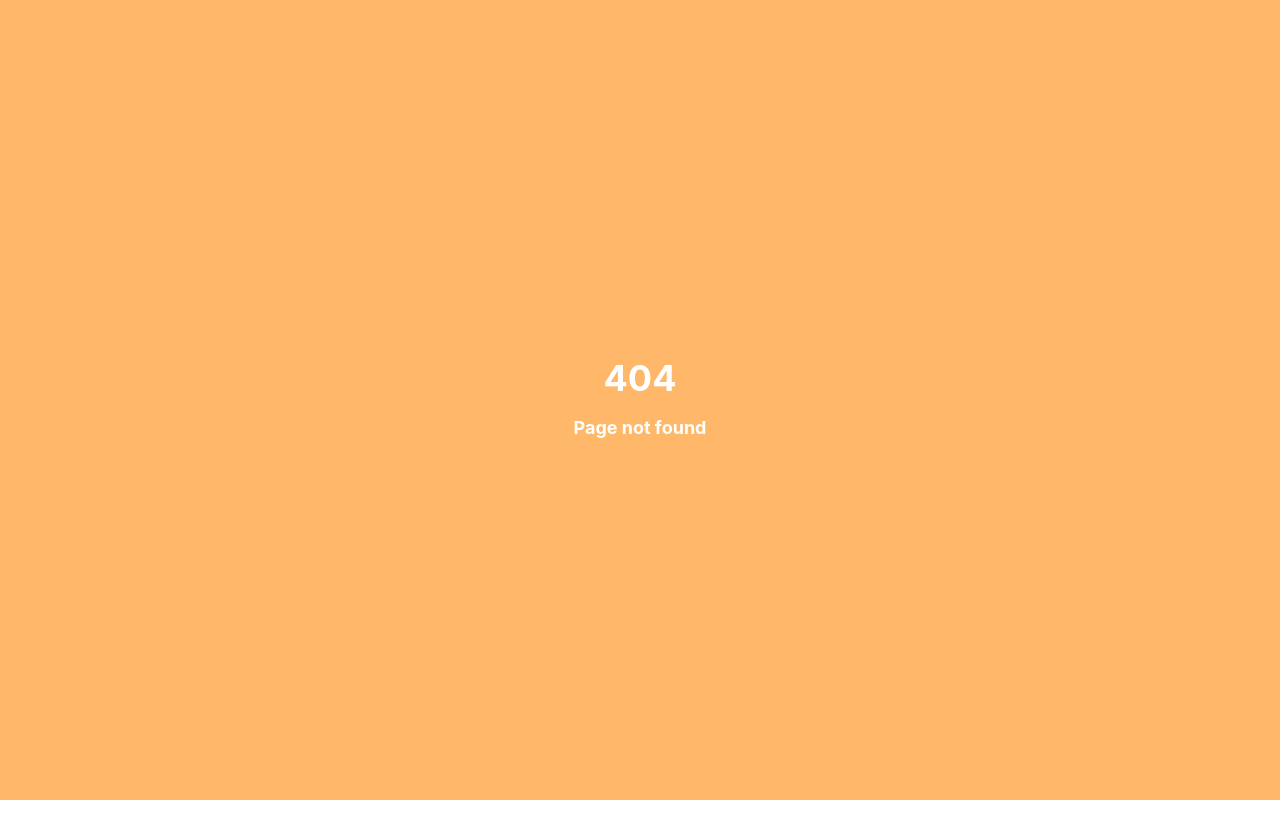
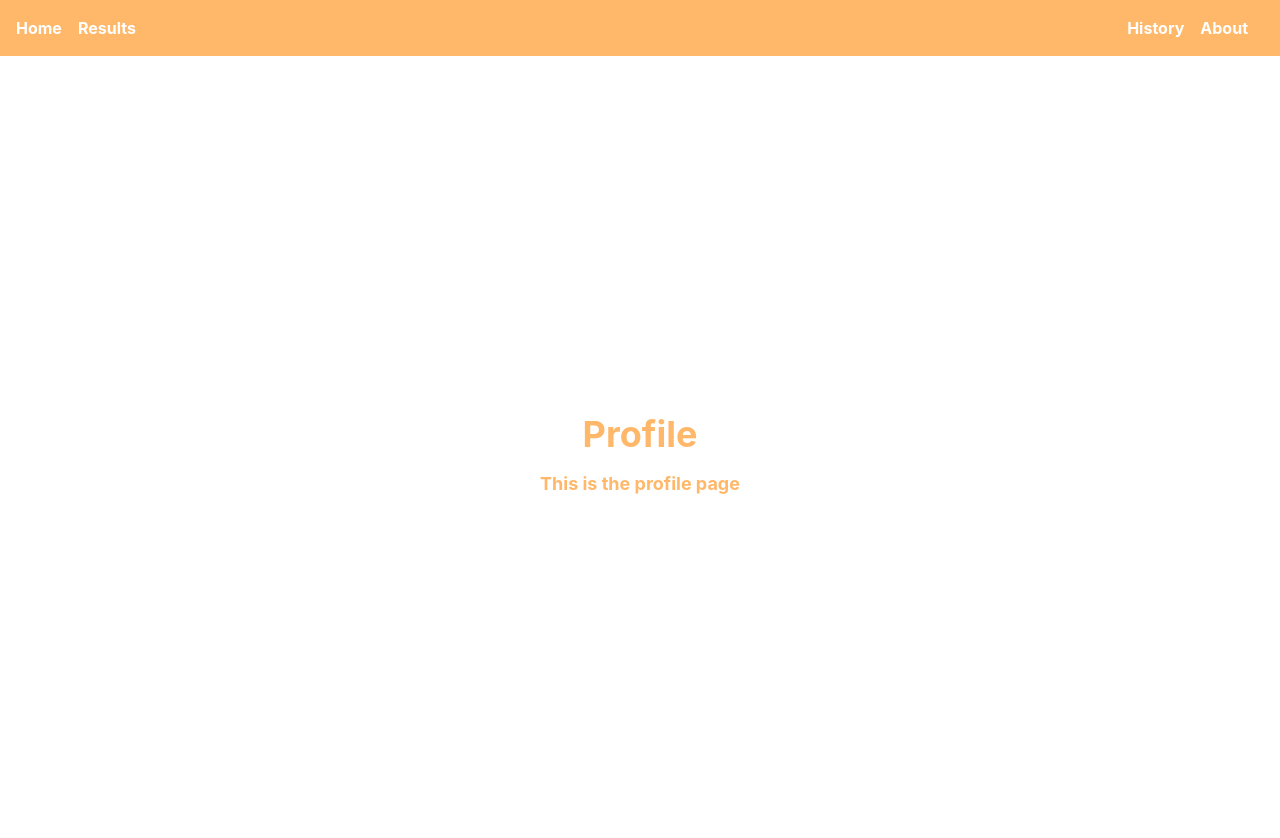
Before and after one commit to Zulu5q1/my-react-app, a React (Vite) app: page /profile in a window 1280 px wide. Before the commit this address had no page. Shown: the top 838 px of the page. Before the commit the page ends 800 px from the top, so only its background shows below. Built offline with nearby package versions, Linux system fonts and the light colour scheme; what @iconify/tailwind4 would draw is missing.

Commit message:
feat:added a profile page

```diff
--- a/src/App.jsx
+++ b/src/App.jsx
@@ -6,6 +6,7 @@ import { SearchProvider } from "./SearchContext";
 import About from "./About.jsx";
 import NotFound from "./NotFound.jsx";
 import History from './History.jsx';
+import Profile from "./Profile.jsx";
 
 const router = createBrowserRouter([
   {
@@ -27,6 +28,10 @@ const router = createBrowserRouter([
   {
     path:'/history',
     element: <History/>
+  },
+  {
+    path:'/profile',
+    element: <Profile/>
   }
 
 ])
--- a/src/Header.jsx
+++ b/src/Header.jsx
@@ -10,7 +10,7 @@ const Header = () => {
     <div className="flex gap-4 items-center ">
         <Link to="/history" className="hover:cursor-pointer hover:text-orange-500 ">History</Link>
         <Link to="/about" className="hover:cursor-pointer hover:text-orange-500 ">About </Link>
-        <button className=" icon-[heroicons--user-solid] text-xl hover:cursor-pointer hover:text-orange-500 "></button>
+        <Link to="/profile" className=" icon-[heroicons--user-solid] text-xl hover:cursor-pointer hover:text-orange-500 "></Link>
     </div>
 
     </div>
--- a/src/NotFound.jsx
+++ b/src/NotFound.jsx
@@ -1,11 +1,14 @@
-
+import Header from "./Header";
 
 
 const NotFound = () => {
   return (
-    <div className="flex flex-col items-center justify-center h-screen bg-orange-300 text-white font-bold">
-      <h1 className="text-4xl mb-4">404</h1>
-      <p className="text-lg">Page not found</p>
+    <div>
+      <div><Header/></div>
+      <div className="flex flex-col items-center justify-center h-screen bg-orange-200 text-white font-bold">
+        <h1 className="text-4xl mb-4">404</h1>
+        <p className="text-lg">Page not found</p>
+      </div>
     </div>
   )
 };
--- /dev/null
+++ b/src/Profile.jsx
@@ -0,0 +1,21 @@
+import Header from "./Header";
+
+
+
+
+const Profile = () => {
+    return <div>
+    <div><Header/></div>
+    <div className="flex flex-col items-center justify-center h-screen bg-white text-orange-300 font-bold">
+        <h1 className="text-4xl mb-4">Profile</h1>
+        <p className="text-lg">This is the profile page</p>
+      </div>
+
+    </div>
+}
+
+
+
+
+
+export default Profile;
```
